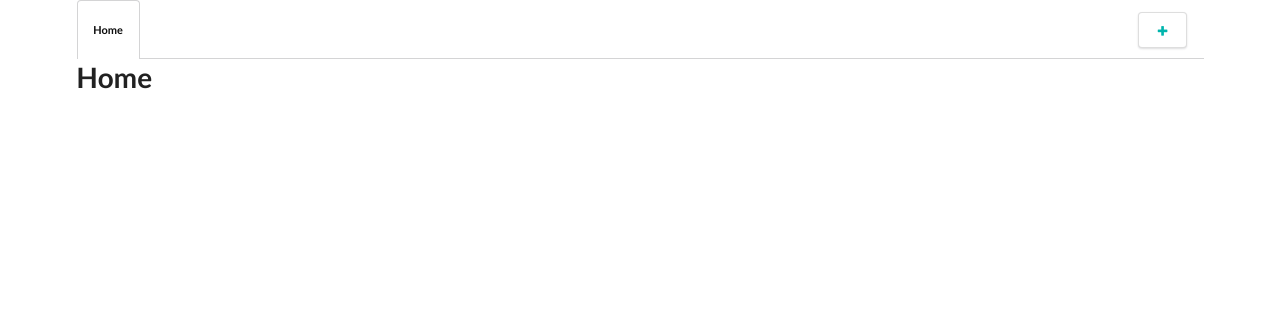
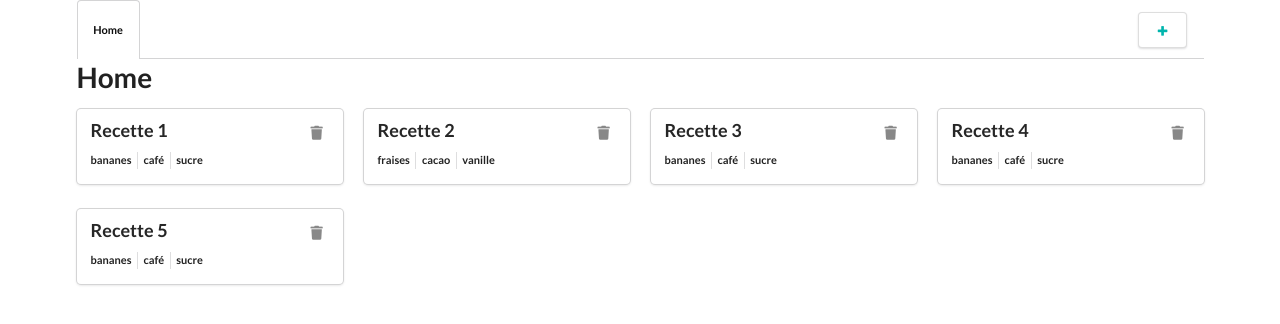
Before and after one commit to samir-ben/vuejs-recipe, a Vue app: page / in a window 1280 px wide. Shown: the top 324 px of the page. Built offline with nearby package versions, Linux system fonts and the light colour scheme.

Commit message:
feat: recipe card
- add recipes objects data
- add card with v-for
- add some style for card

```diff
--- a/src/components/Home.vue
+++ b/src/components/Home.vue
@@ -1,25 +1,97 @@
 <template>
-    <div>
-        <div class="ui container">
-            <h1>Home</h1>
+  <div>
+    <div class="ui container">
+      <h1>Home</h1>
+      <div class="ui grid">
+        <div class="sixteen wide column">
+          <div class="ui four stackable cards">
+            <div class="ui card" v-for="recipe in recipes" :key="recipe.id">
+              <div class="content">
+                <i class="right floated trash icon" @click="deleteRecipe(recipe.id)"></i>
+                <div class="header">{{ recipe.title }}</div>
+                <div class="description">
+                  <div class="ui mini horizontal divided list">
+                    <div
+                      class="item"
+                      v-for="(ingredient, index) in recipe.ingredients"
+                      :key="index"
+                    >
+                      <div class="content">
+                        <div class="header">{{ingredient}}</div>
+                      </div>
+                    </div>
+                  </div>
+                </div>
+              </div>
+            </div>
+          </div>
         </div>
+      </div>
     </div>
+  </div>
 </template>
 
 
 <script>
 export default {
-   name: 'Navbar',
-   data(){
+  name: "Navbar",
+  data() {
     return {
-
-    }
-  }
-}
+      recipes: [
+        {
+          title: "Recette 1",
+          slug: "recette-1",
+          ingredients: ["bananes", "café", "sucre"],
+          id: 1
+        },
+        {
+          title: "Recette 2",
+          slug: "recette-2",
+          ingredients: ["fraises", "cacao", "vanille"],
+          id: 2
+        },
+        {
+          title: "Recette 3",
+          slug: "recette-3",
+          ingredients: ["bananes", "café", "sucre"],
+          id: 3
+        },
+        {
+          title: "Recette 4",
+          slug: "recette-4",
+          ingredients: ["bananes", "café", "sucre"],
+          id: 4
+        },
+        {
+          title: "Recette 5",
+          slug: "recette-5",
+          ingredients: ["bananes", "café", "sucre"],
+          id: 5
+        }
+      ]
+    };
+  },
+  methods: {
+      deleteRecipe(id){
+          this.recipes = this.recipes.filter(recipe =>{
+              return recipe.id !== id
+          })
+      }
+  },
+};
 </script>
 
 
 
 <style scoped>
-
+.card {
+  margin: -5px -5px;
+}
+.trash{
+    color: rgb(136, 136, 136);
+    cursor: pointer;
+}
+.trash:hover{
+    color: rgb(23, 23, 23);
+}
 </style>
```
